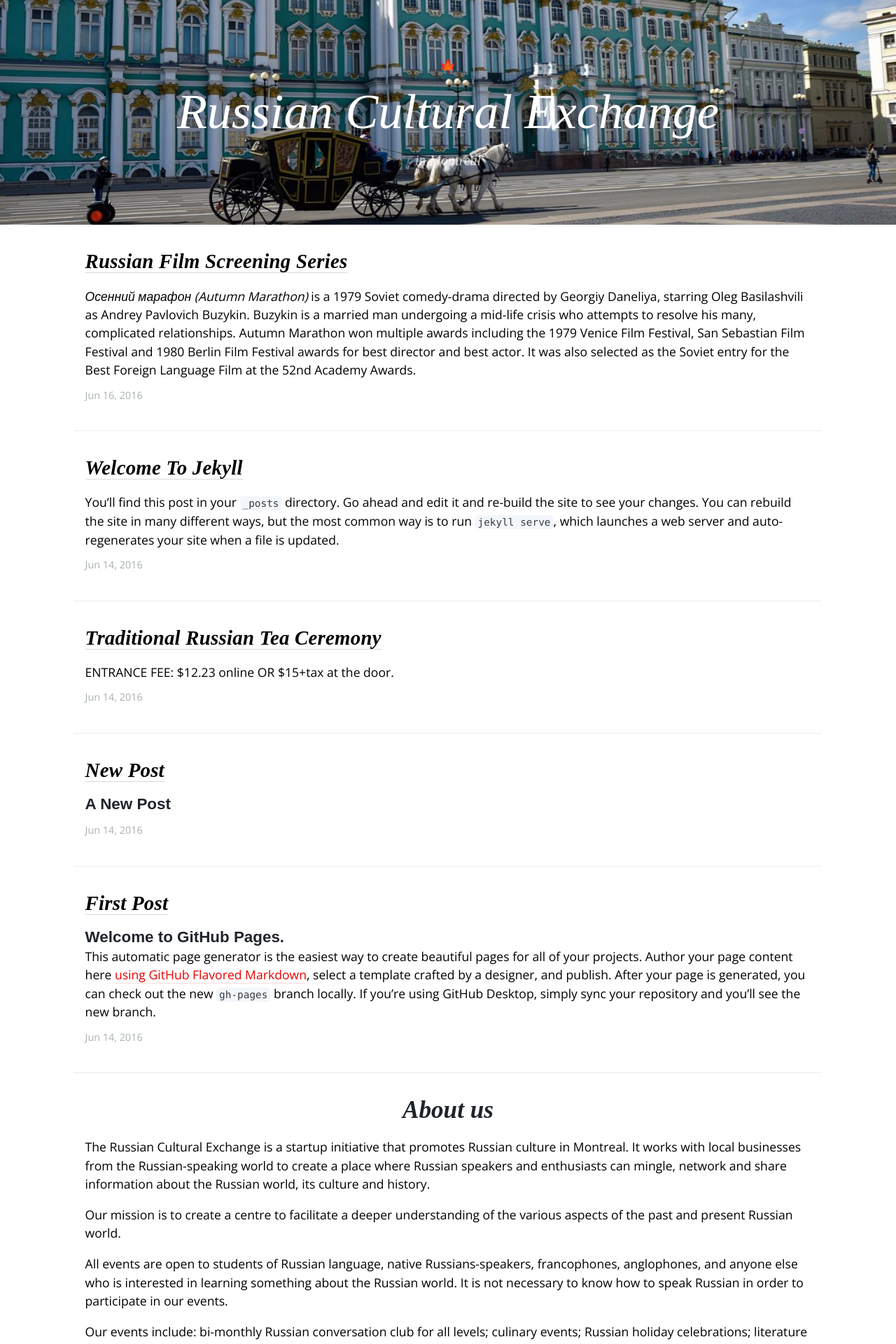
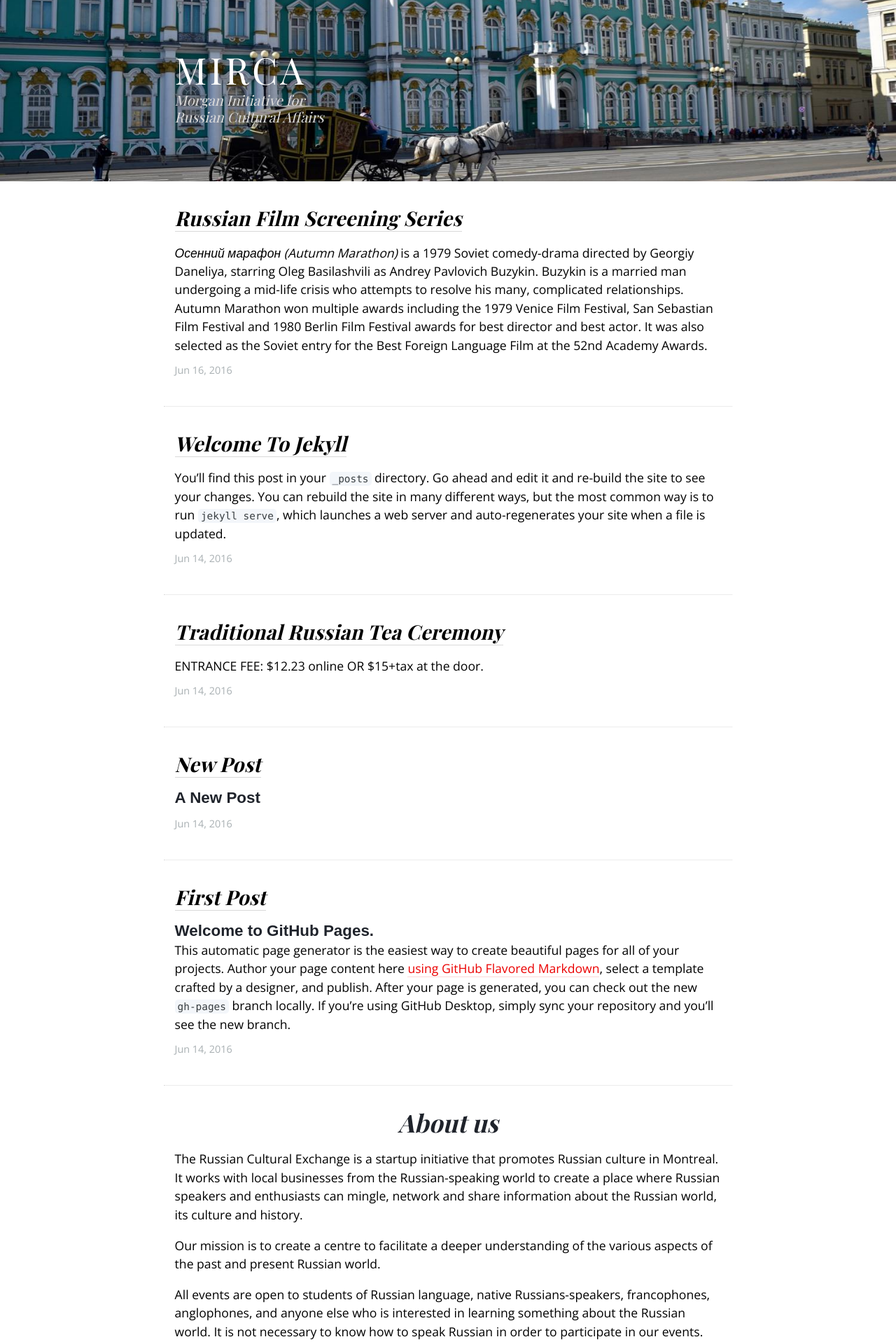
Before and after one commit to dy/mircamtl.github.io, a Jekyll site: the page built from index.html, in a window 1280 px wide. Shown: the top 1920 px of the page at 70% size. Built offline with Jekyll 4.4.1, drawn with Linux system fonts in a browser that asks for light colours; some web fonts are replaced; comment, search, counter and statistics services are not loaded; some of the changed text lies outside the part shown.

Commit message:
Fix temporary state of business

```diff
--- a/_config.yml
+++ b/_config.yml
@@ -1,4 +1,5 @@
-title: Russian Cultural Exchange
+title: MIRCA
+tagline: Morgan Initiative for<br/> Russian Cultural Affairs
 email: russianculturalexchange@gmail.com
 description: > # this means to ignore newlines until "baseurl:"
   The Russian Cultural Exchange is a startup initiative that promotes Russian culture in Montreal. It works with local businesses from the Russian-speaking world to create a place where Russian speakers and enthusiasts can mingle, network and share information about the Russian world, its culture and history. Our mission is to create a centre to facilitate a deeper understanding of the various aspects of the past and present Russian world. All events are open to students of Russian language, native Russians-speakers, francophones, anglophones, and anyone else who is interested in learning something about the Russian world. It is not necessary to know how to speak Russian in order to participate in our events. Our events include: bi-monthly Russian conversation club for all levels; culinary events; Russian holiday celebrations; literature readings and film screenings; speaker series featuring scholars from McGill University, Concordia University, UdeM, and UQAM who specialize in various aspects of Russian arts, culture and history.
--- a/_includes/footer.html
+++ b/_includes/footer.html
@@ -1,3 +1,7 @@
-<footer class="site-footer">
-  <a class="site-footer-link" href="/">{{ site.title }}</a>
+<footer class="site-footer content-centered">
+	<div class="site-footer-twitter">
+		<a class="twitter-timeline" data-height="400" href="https://twitter.com/MIRCAMTL">Tweets by MIRCA</a> <script async src="//platform.twitter.com/widgets.js" charset="utf-8"></script>
+	</div>
+	<a class="site-footer-link" href="//prose.io">☮</a>
+	<a class="site-footer-link" href="/">🍁</a>
 </footer>
--- a/_includes/head.html
+++ b/_includes/head.html
@@ -10,7 +10,7 @@
   <link rel="stylesheet" href="{{ "/css/index.css" | prepend: site.baseurl }}">
   <link rel="canonical" href="{{ page.url | replace:'index.html','' | prepend: site.baseurl | prepend: site.url }}">
   <link rel="alternate" type="application/rss+xml" title="{{ site.title }}" href="{{ "/feed.xml" | prepend: site.baseurl | prepend: site.url }}">
-  <link href="https://fonts.googleapis.com/css?family=Open+Sans|Playfair+Display:400i,700i&subset=cyrillic" rel="stylesheet">
+  <link href="https://fonts.googleapis.com/css?family=Open+Sans|Playfair+Display:400,700,400i,700i&subset=cyrillic" rel="stylesheet">
 
   <!--	TODO: all the meta-generation info -->
 </head>
--- a/_layouts/default.html
+++ b/_layouts/default.html
@@ -17,10 +17,11 @@
 		{% include header.html %}
 
 		<section class="page-header" style="background-image: url({{ page.image | default: '/img/hermitage.jpg' }});">
-			<a href="/" class="site-logo">🍁</a>
-			<!-- <a href="/" class="site-logo">{% include moscow.svg %}</a> -->
-			<h1 class="page-title">{{ page.title | default: site.title }}</h1>
-			<h2 class="page-tagline">in Montreal</h2>
+			<div class="content-centered">
+				<!-- <a href="/" class="site-logo">{% include moscow.svg %}</a> -->
+				<h1 class="page-title">{{ page.title | default: site.title }}</h1>
+				<h2 class="page-tagline">{{ page.tagline | default: site.tagline }}</h2>
+			</div>
 		</section>
 
 		<section class="page-content content-centered">
--- a/css/index.css
+++ b/css/index.css
@@ -133,7 +133,7 @@ h6 {
 
 .page-header {
 	color: #fff;
-	text-align: center;
+	text-align: left;
 	background-color: #159957;
 	background-image: linear-gradient(120deg, #155799, #159957);
 	background-size: cover;
@@ -142,19 +142,22 @@ h6 {
 
 @media screen and (min-width: 64em) {
 	.page-header {
-		padding: 5rem 6rem;
+		padding-top: 5rem;
+		padding-bottom: 5rem;
 	}
 }
 
 @media screen and (min-width: 42em) and (max-width: 64em) {
 	.page-header {
-		padding: 3rem 4rem;
+		padding-top: 3rem;
+		padding-bottom: 3rem;
 	}
 }
 
 @media screen and (max-width: 42em) {
 	.page-header {
-		padding: 2rem 1rem;
+		padding-top: 2rem;
+		padding-bottom: 2rem;
 	}
 	figure {
 		margin-left: 0;
@@ -164,22 +167,24 @@ h6 {
 
 .page-title {
 	font-family: 'Playfair Display', serif;
-	font-style: italic;
+	font-style: normal;
+	letter-spacing: .15ex;
 	font-weight: normal;
-	margin-top: 0;
+	margin-top: -.75rem;
 	margin-bottom: 0rem;
 	color: white;
+	margin-left: 1rem;
 }
 
 @media screen and (min-width: 64em) {
 	.page-title {
-		font-size: 4.4rem;
+		font-size: 3.3rem;
 	}
 }
 
 @media screen and (min-width: 42em) and (max-width: 64em) {
 	.page-title {
-		font-size: 4.4rem;
+		font-size: 3.3rem;
 	}
 }
 
@@ -192,9 +197,10 @@ h6 {
 .page-tagline {
 	font-family: 'Playfair Display', serif;
 	font-weight: normal;
-	opacity: 0.7;
-	margin: 1rem 0 0;
-	color: rgba(255,255,255,1);
+	opacity: 1;
+	margin: 0rem 0 0;
+	margin-left: 1rem;
+	color: rgba(220,220,220,1);
 }
 
 @media screen and (min-width: 64em) {
@@ -362,8 +368,9 @@ h6 {
 
 @media screen and (min-width: 64em) {
 	.content-centered {
-		/*max-width: 64rem;*/
-		padding: 0 6.6rem;
+		max-width: 64rem;
+		padding-left: 6.6rem;
+		padding-right: 6.6rem;
 		margin: 0 auto;
 		font-size: 1.1rem;
 	};
@@ -371,14 +378,16 @@ h6 {
 
 @media screen and (min-width: 42em) and (max-width: 64em) {
 	.content-centered {
-		padding: 0 4.4rem;
+		padding-left: 4.4rem;
+		padding-right: 4.4rem;
 		font-size: 1.1rem;
 	};
 }
 
 @media screen and (max-width: 42em) {
 	.content-centered {
-		padding: 0rem 0;
+		padding-left:0;
+		padding-right:0;
 		font-size: 1rem;
 	};
 }
@@ -389,6 +398,7 @@ h6 {
 }
 
 .site-footer-link {
+	font-weight: bolder;
 	color: rgb(0, 0, 0);
 	border-color: rgba(0, 0, 0, .15);
 }
@@ -426,7 +436,7 @@ h6 {
 /** A bit custom styles */
 .form {
     margin-top: 4rem;
-    margin-bottom: 4rem;
+    margin-bottom: 2rem;
     background: rgb(243, 243, 243);
     color: rgb(10, 10, 10);
     padding: 2rem 2rem;
@@ -562,3 +572,9 @@ h6 {
 		margin-left: -1rem;
 	}
 }
+
+
+.site-footer-twitter {
+	width: 50%;
+	max-height: 40rem;
+}
```
Also changed, not shown: img/cyr.jpg (added).
